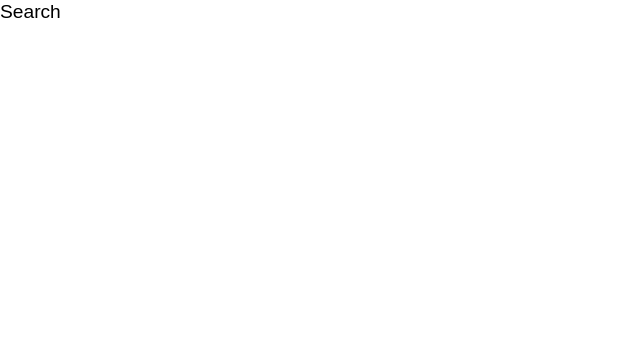
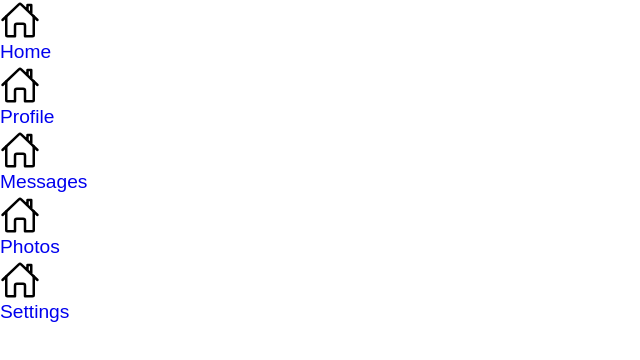
Before and after one commit to coolcrazyfox/drive-react-website, a React (Create React App) app: page /#/search in a window 1280 px wide. Shown: the top 360 px of the page, without its empty margins (0-640 px from the left). Built offline with nearby package versions, Linux system fonts and the light colour scheme.

Commit message:
change Search.css

```diff
--- a/src/components/search/Search.jsx
+++ b/src/components/search/Search.jsx
@@ -1,9 +1,40 @@
 import React from 'react';
-
+import s from './Search.module.css'
 const Search = () => {
     return (
         <div>
-            Search
+            <ul className={s.navigation}>
+                <li>
+                    <a href="#">
+                        <span className={s.icon} ></span>
+                        <span className={s.text}>Home</span>
+                    </a>
+                </li>
+                <li>
+                    <a href="#">
+                        <span className={s.icon}></span>
+                        <span className={s.text}>Profile</span>
+                    </a>
+                </li>
+                <li>
+                    <a href="#">
+                        <span className={s.icon}></span>
+                        <span className={s.text}>Messages</span>
+                    </a>
+                </li>
+                <li>
+                    <a href="#">
+                        <span className={s.icon}></span>
+                        <span className={s.text}>Photos</span>
+                    </a>
+                </li>
+                <li>
+                    <a href="#">
+                        <span className={s.icon}></span>
+                        <span className={s.text}>Settings</span>
+                    </a>
+                </li>
+            </ul>
         </div>
     );
 };
--- a/src/components/search/Search.module.css
+++ b/src/components/search/Search.module.css
@@ -0,0 +1,6 @@
+.icon{
+    display: flex;
+    width: 40px;
+    height: 40px;
+    background-image: url(./home-outline.svg) ;
+}
```
Also changed, not shown: src/components/search/home-outline.svg (added).
